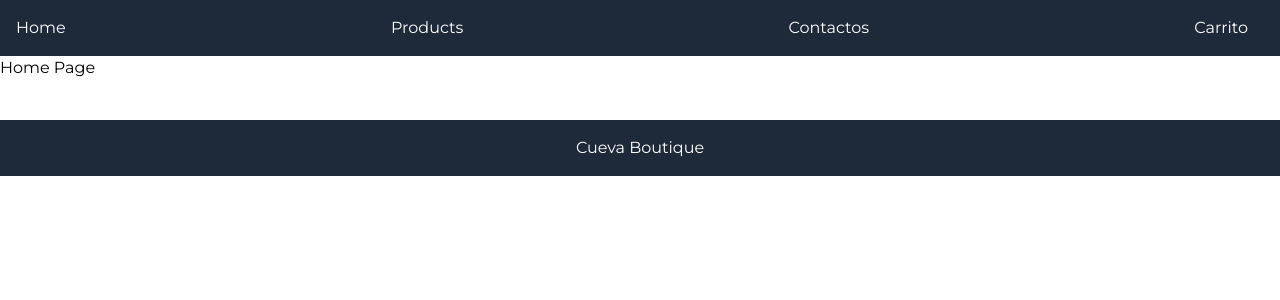
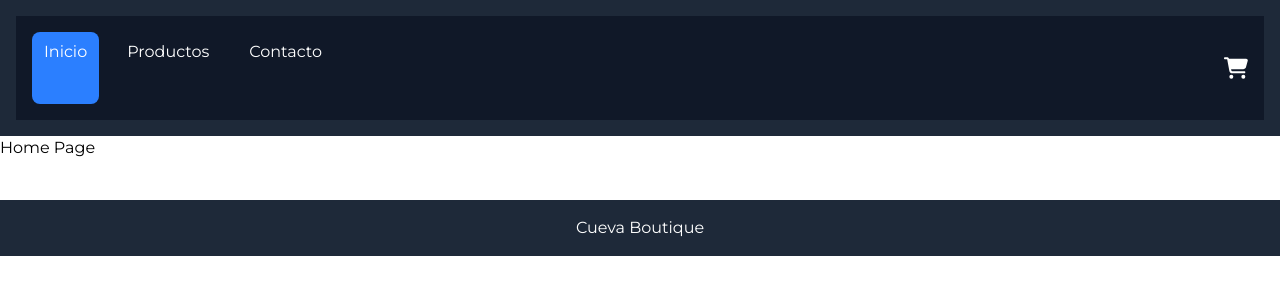
Before and after one commit to josnnydev/cueva-tienda, a Next.js app: page / in a window 1280 px wide. Shown: the top 300 px of the page. Built offline with nearby package versions, Linux system fonts and the light colour scheme; a web font is replaced by a local one.

Commit message:
added contacts

```diff
--- a/app/components/Header.tsx
+++ b/app/components/Header.tsx
@@ -1,18 +1,34 @@
+'use client'
 import Link from 'next/link'
 import React from 'react'
+import {usePathname} from 'next/navigation'
+import { FaCartShopping } from "react-icons/fa6";
 
 export default function Header() {
+  const pathname = usePathname();
   return (
     <div className="bg-gray-800 text-white p-4">
-        <nav className="container mx-auto">
-            <ul className="flex justify-between">
-                <li className="mr-4"><Link href="/">Home</Link></li>
-                <li className="mr-4"><Link href="/products">Products</Link></li>
-                <li className="mr-4"><Link href="/contactos">Contactos</Link></li>
-
-                <li className="mr-4 " title='soon'><Link href="/#">Carrito</Link></li>
-            </ul>
-        </nav>
+    <nav className="flex space-x-4 bg-gray-900 p-4 text-white">
+      <NavItem href="/" pathname={pathname}>Inicio</NavItem>
+      <NavItem href="/products" pathname={pathname}>Productos</NavItem>
+      <NavItem href="/contactos" pathname={pathname}>Contacto</NavItem>
+      <div className=" ml-auto " title='soon'>
+      <NavItem  href="/#" pathname={pathname}> <FaCartShopping className="text-2xl" /> </NavItem>
+      </div>
+    </nav>
     </div>
   )
 }
+
+function NavItem({ href, pathname, children }: { href: string, pathname: string, children: React.ReactNode }) {
+  const isActive = pathname === href;
+
+  return (
+    <Link
+      href={href}
+      className={`px-3 py-2 rounded-lg ${isActive ? "bg-blue-500" : "hover:bg-gray-700"}`}
+    >
+      {children}
+    </Link>
+  );
+}
--- a/app/contactos/page.tsx
+++ b/app/contactos/page.tsx
@@ -1,21 +1,31 @@
 import Link from 'next/link'
 import Image from 'next/image'
+import { FaWhatsapp } from "react-icons/fa";
+import { IoLogoInstagram } from "react-icons/io";
+import { FaFacebook } from "react-icons/fa";
+import { FaTiktok } from "react-icons/fa";
 
 export default function Contactos() {
   return (
     <div className="flex flex-col items-center justify-center  ">
 
-      <div className="mb-4">
+      <div className="mb-4 mt-4">
 
-        <Link href="https://wa.me/message/P3LU5C3LG4JPA1" target="_blank">Whatsapp</Link>
-        <Image src="#" alt="Whatsapp" width={32} height={32} />
+
+        <Image src="/images/whatsapp.webp" alt="Whatsapp" width={300} height={50} />
       </div>
-      <div className="mb-4">
-        Redes Sociales
+      <div className="flex flex-col gap-4 items-center justify-center mb-4">
+      <strong>Redes Sociales</strong>
+        <Link href="https://wa.me/message/P3LU5C3LG4JPA1" target="_blank"><FaWhatsapp className="text-4xl text-green-600 hover:text-black" /></Link>
+        <Link href="https://www.instagram.com/cueva.boutique/" target="_blank"> <IoLogoInstagram className='text-6xl text-red-500 hover:text-yellow-500' />  </Link>
+        <Link href="https://www.facebook.com/cueva.boutique/" target="_blank"> <FaFacebook className='text-6xl text-blue-500 hover:text-red-500'/></Link>
+        <Link href="https://www.tiktok.com/@cueva.boutique" target="_blank"> <FaTiktok className='text-6xl text-black-500   hover:text-pink-500  '/> </Link>
+
       </div>
 
-    <h2>Ubicación</h2>
-      <div className="  ">
+
+      <div className="flex flex-col gap-4 items-center justify-center mb-4 mt-4">
+      <strong>Ubicación</strong>
       <iframe src="https://www.google.com/maps/embed?pb=!1m18!1m12!1m3!1d945.9886918312812!2d-69.89639963008881!3d18.48570796629716!2m3!1f0!2f0!3f0!3m2!1i1024!2i768!4f13.1!3m3!1m2!1s0x8eaf893b69456ec5%3A0x9ebf9f1a88bd1d1c!2scueva%20boutique!5e0!3m2!1ses-419!2sdo!4v1742130483512!5m2!1ses-419!2sdo" width="600" height="200" style={{border:0}} allowFullScreen loading="lazy"referrerPolicy="no-referrer-when-downgrade"></iframe>
       </div>
     </div>
--- a/package.json
+++ b/package.json
@@ -21,6 +21,7 @@
     "next": "15.2.2",
     "react": "^19.0.0",
     "react-dom": "^19.0.0",
+    "react-icons": "^5.5.0",
     "shadcn": "^2.4.0-canary.14"
   },
   "devDependencies": {
```
Also changed, not shown: 1 other file (tests, documents, lock files or other folders).
